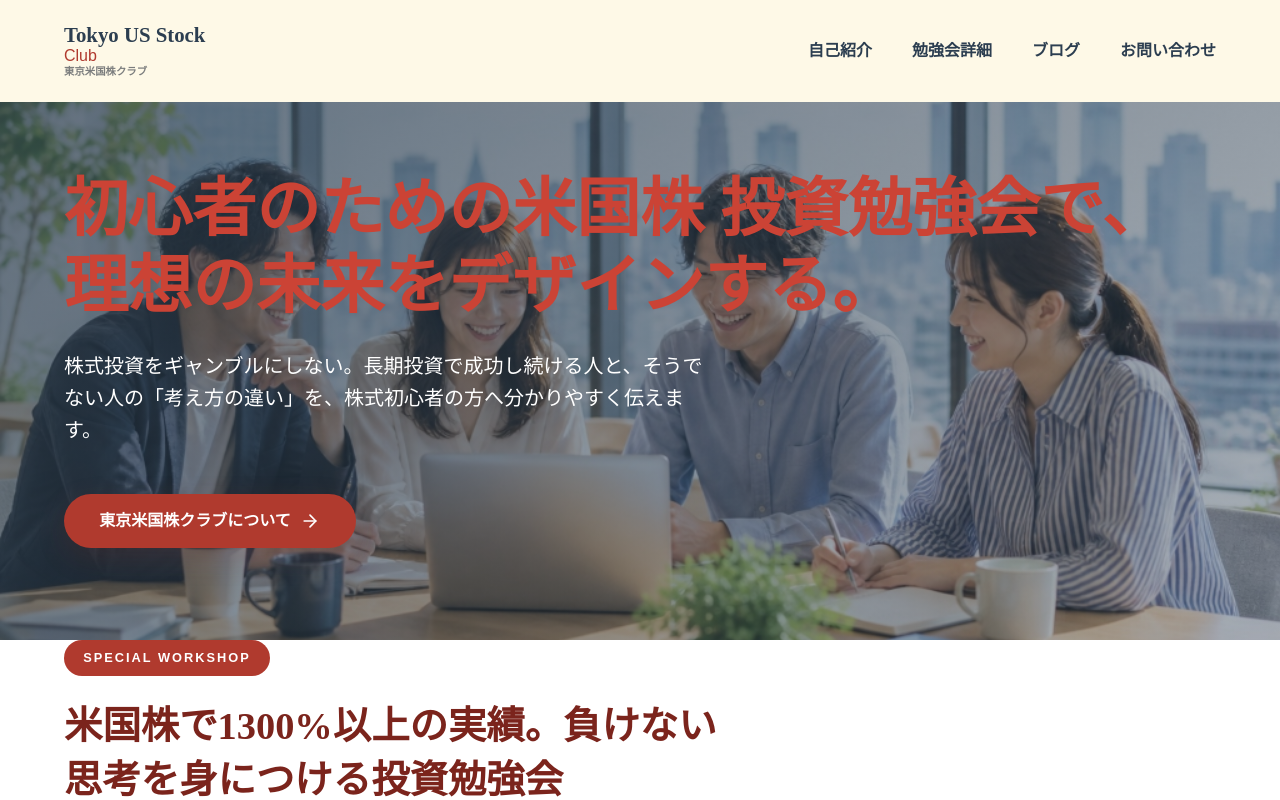
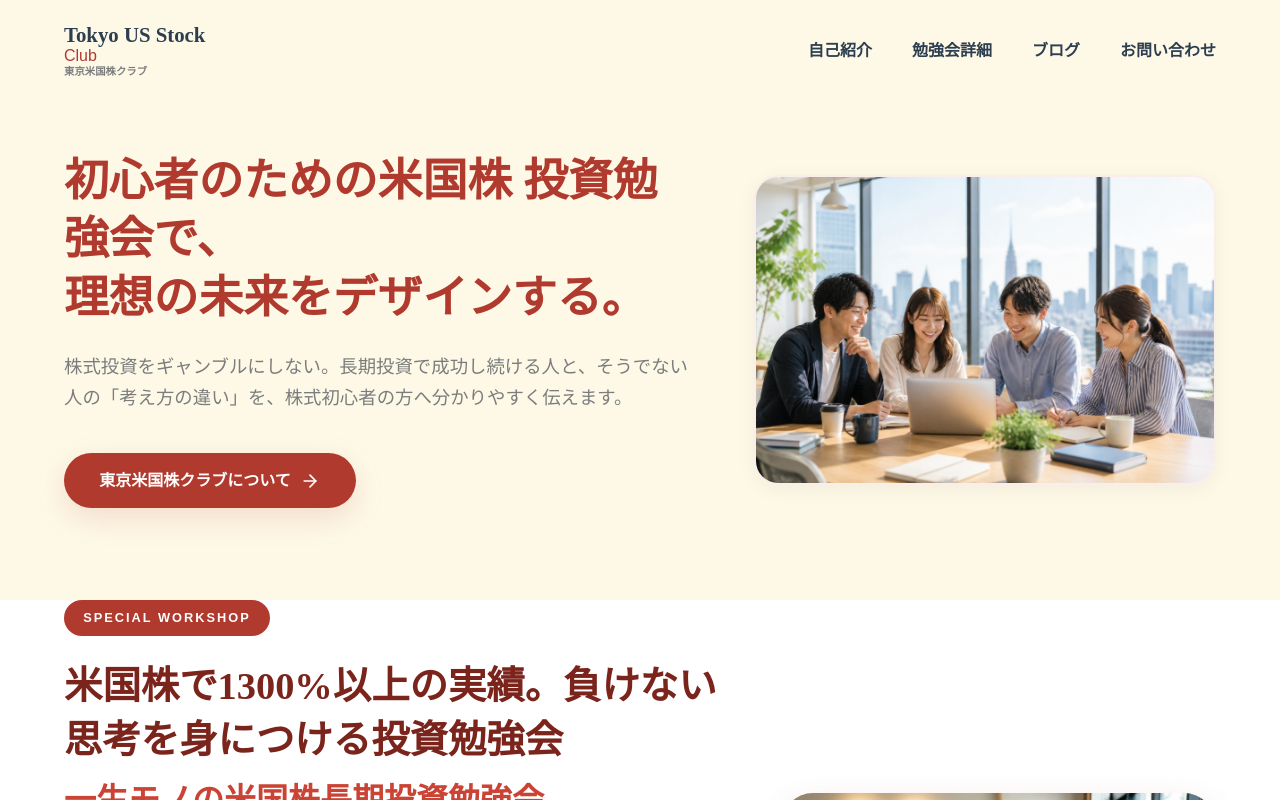
Before and after one commit to yutarotobioka0121-ship-it/tokyo-us-stock-site, a Next.js app: page / in a window 1280 px wide. Built offline with nearby package versions, Linux system fonts and the light colour scheme; a web font is replaced by a local one.

Commit message:
Transform hero section into modern two-column layout with text on left and image on right

```diff
--- a/src/app/globals.css
+++ b/src/app/globals.css
@@ -257,48 +257,38 @@ button {
 
 /* Hero Section */
 .hero {
-  min-height: 80vh;
-  padding: 160px 0 80px;
+  min-height: 75vh;
+  padding: 140px 0 80px;
   display: flex;
   align-items: center;
   position: relative;
-  color: white;
+  background: var(--bg-warm);
+  color: var(--text-main);
   overflow: hidden;
 }
 
-.hero-bg {
-  position: absolute;
-  top: 0;
-  left: 0;
-  width: 100%;
-  height: 100%;
-  z-index: -1;
-}
-
-.hero-overlay {
-  position: absolute;
-  top: 0;
-  left: 0;
-  width: 100%;
-  height: 100%;
-  background: linear-gradient(135deg, rgba(44, 62, 80, 0.75) 0%, rgba(44, 62, 80, 0.4) 100%);
+.hero-grid {
+  display: grid;
+  grid-template-columns: 1.15fr 0.85fr;
+  gap: 4rem;
+  align-items: center;
 }
 
 .hero-title {
-  font-size: clamp(2rem, 8vw, 4rem);
+  font-size: clamp(1.8rem, 4.5vw, 2.8rem);
   margin-bottom: 1.5rem;
-  color: #FFFFFF !important;
+  color: var(--text-main) !important;
   font-family: var(--font-serif);
-  line-height: 1.2;
+  line-height: 1.3;
 }
 
-.hero-title span { color: var(--primary-light); }
+.hero-title span { color: var(--primary); }
 
 .hero-subtitle {
-  font-size: clamp(1rem, 3.5vw, 1.25rem);
-  max-width: 650px;
-  margin-bottom: 3rem;
-  opacity: 0.9;
+  font-size: clamp(1rem, 3vw, 1.15rem);
+  color: var(--text-muted);
+  margin-bottom: 2.5rem;
+  line-height: 1.7;
 }
 
 .hero-actions {
@@ -306,16 +296,33 @@ button {
   gap: 1.25rem;
 }
 
-@media (max-width: 640px) {
+.hero-image-wrapper {
+  border-radius: 24px;
+  overflow: hidden;
+  box-shadow: var(--shadow-soft);
+  border: 2px solid rgba(176, 58, 46, 0.08);
+}
+
+@media (max-width: 991px) {
+  .hero-grid {
+    grid-template-columns: 1fr;
+    gap: 3rem;
+  }
   .hero {
-    padding: 100px 0 60px;
+    padding: 120px 0 60px;
+  }
+  .hero-content-left {
     text-align: center;
-  }
-  .hero-content {
     display: flex;
     flex-direction: column;
     align-items: center;
   }
+  .hero-subtitle {
+    margin: 0 auto 2rem;
+  }
+}
+
+@media (max-width: 640px) {
   .hero br { display: none; }
   .hero-actions {
     flex-direction: column;
--- a/src/app/page.tsx
+++ b/src/app/page.tsx
@@ -8,29 +8,34 @@ export default async function Home() {
     <div className="home-page">
       {/* Hero Section */}
       <section className="hero">
-        <div className="hero-bg">
+        <div className="container">
+          <div className="hero-grid">
+            <div className="hero-content-left slide-up">
+              <h1 className="hero-title">
+                <span>初心者のための米国株 投資勉強会で、<br />理想の未来をデザインする。</span>
+              </h1>
+              <p className="hero-subtitle">
+                株式投資をギャンブルにしない。長期投資で成功し続ける人と、そうでない人の「考え方の違い」を、株式初心者の方へ分かりやすく伝えます。
+              </p>
+              <div className="hero-actions">
+                <Link href="/about" className="btn btn-primary">
+                  東京米国株クラブについて <ArrowRight size={20} />
+                </Link>
+              </div>
+            </div>
+            <div className="hero-image-right slide-up delay-1">
+              <div className="hero-image-wrapper glass-card">
                 <Image
                   src="/hero.jpg"
-            alt="Hero Background"
-            fill
-            style={{ objectFit: 'cover' }}
+                  alt="米国株 投資勉強会"
+                  width={600}
+                  height={450}
+                  style={{ objectFit: 'cover', width: '100%', height: 'auto' }}
                   priority
                   className="hero-image"
                 />
-          <div className="hero-overlay"></div>
               </div>
-
-        <div className="container hero-content">
-          <h1 className="hero-title slide-up">
-            <span>初心者のための米国株 投資勉強会で、<br />理想の未来をデザインする。</span>
-          </h1>
-          <p className="hero-subtitle slide-up delay-1">
-            株式投資をギャンブルにしない。長期投資で成功し続ける人と、そうでない人の「考え方の違い」を、株式初心者の方へ分かりやすく伝えます。
-          </p>
-          <div className="hero-actions slide-up delay-2">
-            <Link href="/about" className="btn btn-primary">
-              東京米国株クラブについて <ArrowRight size={20} />
-            </Link>
+            </div>
           </div>
         </div>
       </section>
```
Lines whose indentation alone changed are shown as unchanged.
